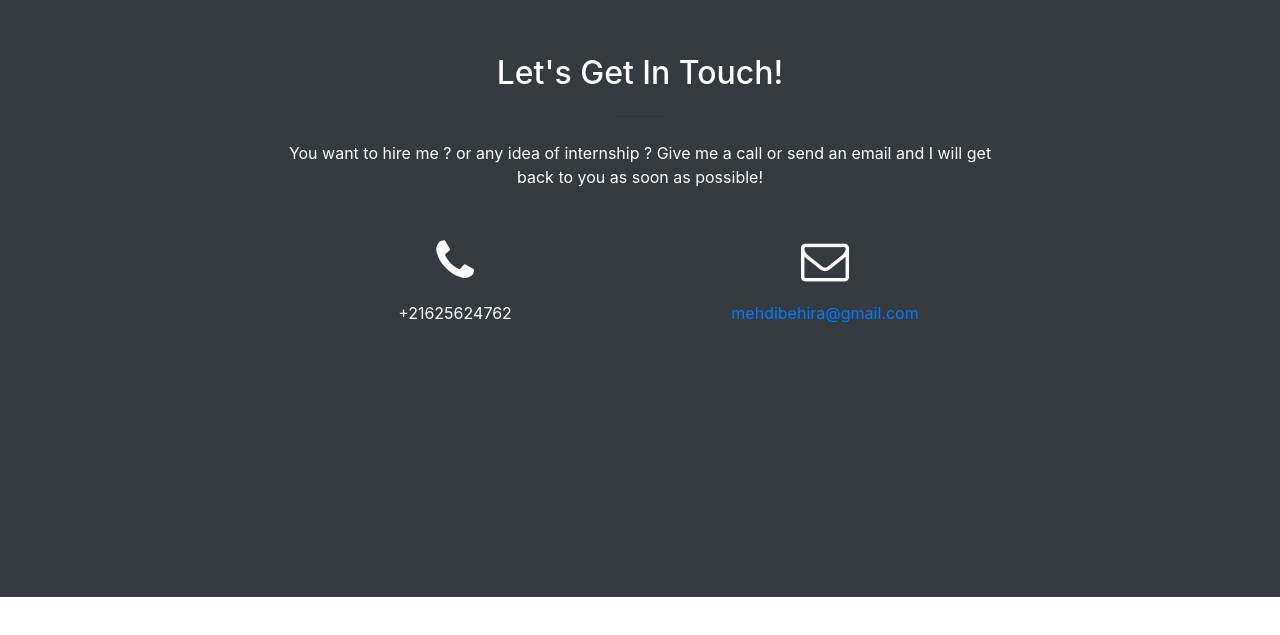
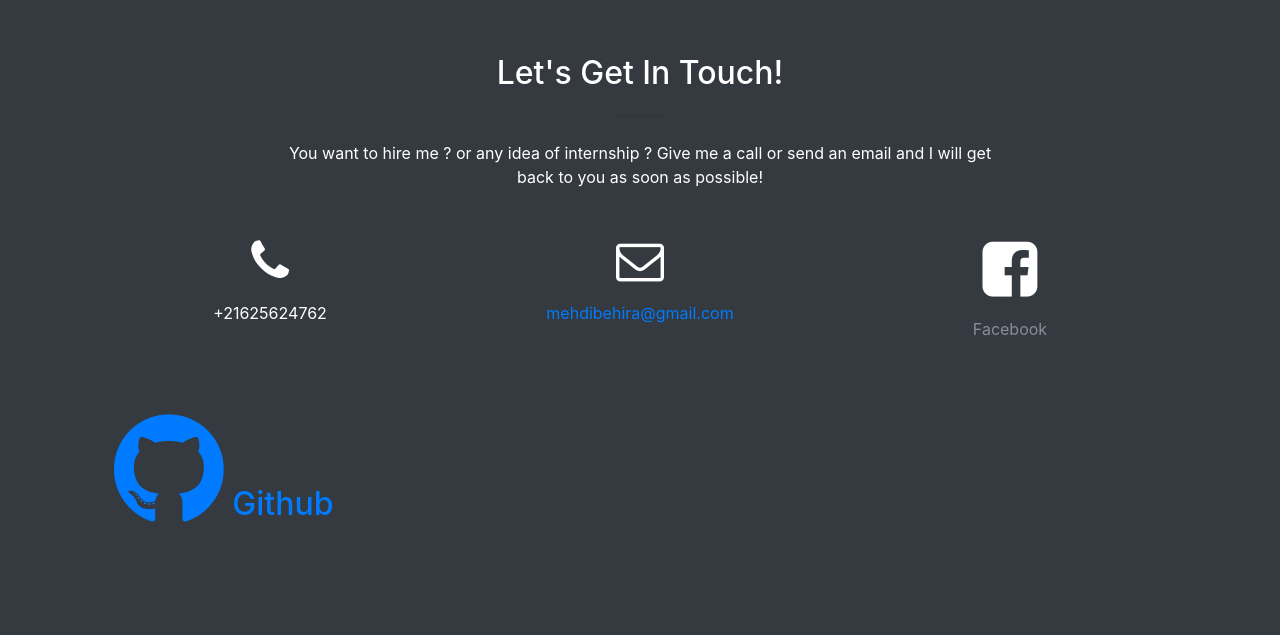
Before and after one commit to worldroot/SiteWeb-Mehdi_1.0, a website with bundled scripts: page SiteWeb_Mehdi1.0/index.html in a window 1280 px wide. Shown: the part 2468-3103 px from the top of the page. Before the commit the page ends 3065 px from the top, so only its background shows below. Built offline with nearby package versions, Linux system fonts and the light colour scheme; files whose address does not match are found by name.

Commit message:
FB+github

```diff
--- a/SiteWeb_Mehdi1.0/index.html
+++ b/SiteWeb_Mehdi1.0/index.html
@@ -289,7 +289,27 @@
               <a href="mailto:your-email@your-domain.com">mehdibehira@gmail.com</a>
             </p>
           </div>
+            <div class="col-lg-4 mr-auto text-center">
+
+              <i class="fa fa-4x fa-facebook-square mb-3 sr-icons"></i>
+              <a class="mb-3" href="https://www.facebook.com/mehdi.behira1"></a>
+              <p>
+              <a class="text-muted mb-0"  href="https://www.facebook.com/mehdi.behira1">Facebook</a>
+              </p>
+          </div>
+          <div class="col-lg-3 col-md-6 text-center">
+            <div class="service-box mt-5 mx-auto">
+              <h2>
+              <i class="fa fa-4x fa-github text-primary mb-3 sr-icons"></i>
+              <a class="mb-3" href="https://github.com/worldroot">Github</a>
+              <p class="text-muted mb-0"></p>
+            </div>
+            </h2>
+          </div>
         </div>
+
+
+
       </div>
     </section>
      </div>
```
